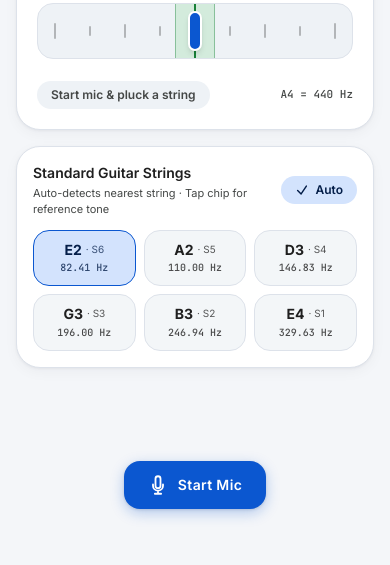
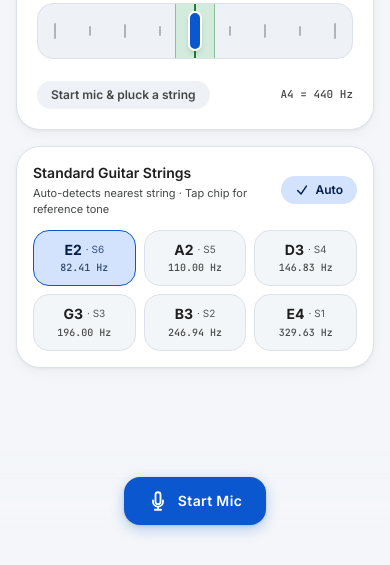
Before and after one commit to SajjadWrites/TuneUp, a plain HTML site: page index.html in a window 390 px wide. Shown: the part 279-844 px from the top of the page. Drawn offline with nearby package versions, Linux system fonts and the light colour scheme.

Commit message:
Update body and div classes for responsive design

```diff
--- a/index.html
+++ b/index.html
@@ -103,10 +103,10 @@
     }
   </style>
 </head>
-<body class="min-h-screen flex flex-col items-center justify-center sm:p-4 select-none bg-m3-bg sm:bg-[#E7ECF4] dark:bg-m3-darkBg dark:sm:bg-[#0B0C0E] text-m3-onSurface dark:text-m3-darkOnSurface">
+<body class="min-h-[100dvh] flex flex-col items-center justify-center sm:p-4 select-none bg-m3-bg sm:bg-[#E7ECF4] dark:bg-m3-darkBg dark:sm:bg-[#0B0C0E] text-m3-onSurface dark:text-m3-darkOnSurface">
 
   <!-- Android Material You Mobile App Container (Full-bleed on small mobile, 430px device frame on larger screens) -->
-  <div id="app-shell" class="w-full max-w-[430px] min-h-screen sm:min-h-[800px] sm:h-[852px] sm:max-h-[96vh] bg-m3-bg dark:bg-m3-darkBg sm:border sm:border-m3-outline dark:sm:border-m3-darkOutline sm:rounded-[32px] sm:shadow-2xl flex flex-col justify-between overflow-hidden relative transition-colors duration-200">
+  <div id="app-shell" class="w-full max-w-[430px] h-[100dvh] sm:min-h-[800px] sm:h-[852px] sm:max-h-[96vh] bg-m3-bg dark:bg-m3-darkBg sm:border sm:border-m3-outline dark:sm:border-m3-darkOutline sm:rounded-[32px] sm:shadow-2xl flex flex-col justify-between overflow-hidden relative transition-colors duration-200">
 
     <!-- Material 3 Top App Bar -->
     <header class="px-5 pt-4 pb-3.5 bg-m3-bg/95 dark:bg-m3-darkBg/95 backdrop-blur-md z-10 border-b border-m3-outline/80 dark:border-m3-darkOutline/80">
@@ -366,7 +366,7 @@
     </main>
 
     <!-- Bottom-Anchored Material 3 Extended Floating Action Button (Extended FAB) -->
-    <div class="pointer-events-none absolute inset-x-0 bottom-12 px-4 pt-6 pb-2 flex justify-center bg-gradient-to-t from-m3-bg via-m3-bg/90 to-transparent dark:from-m3-darkBg dark:via-m3-darkBg/90">
+    <div class="pointer-events-none fixed sm:absolute inset-x-0 bottom-8 z-30 px-4 pt-6 pb-2 flex justify-center bg-gradient-to-t from-m3-bg via-m3-bg/90 to-transparent dark:from-m3-darkBg dark:via-m3-darkBg/90">
       <button
         id="btn-mic-toggle"
         type="button"
```
